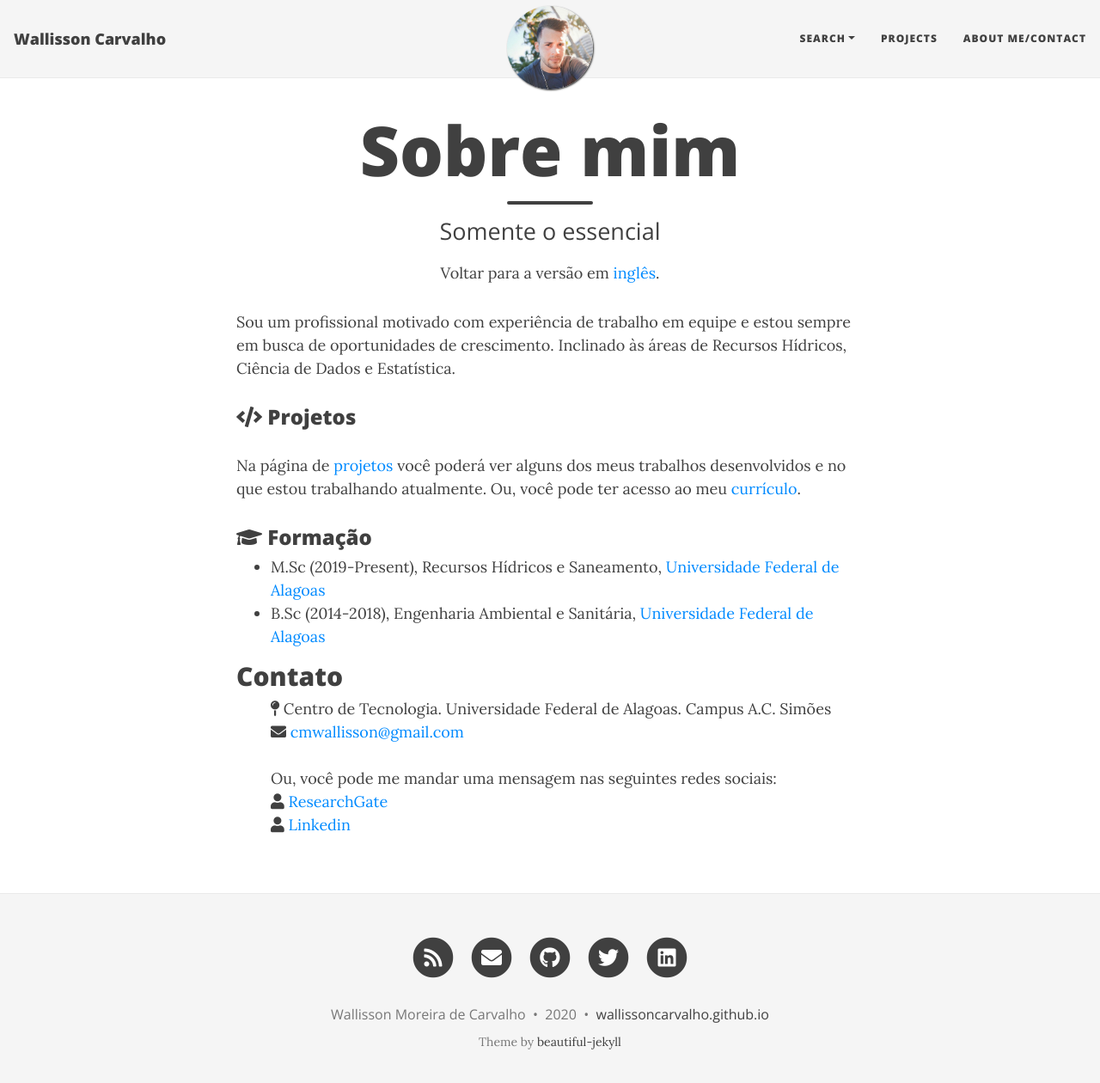
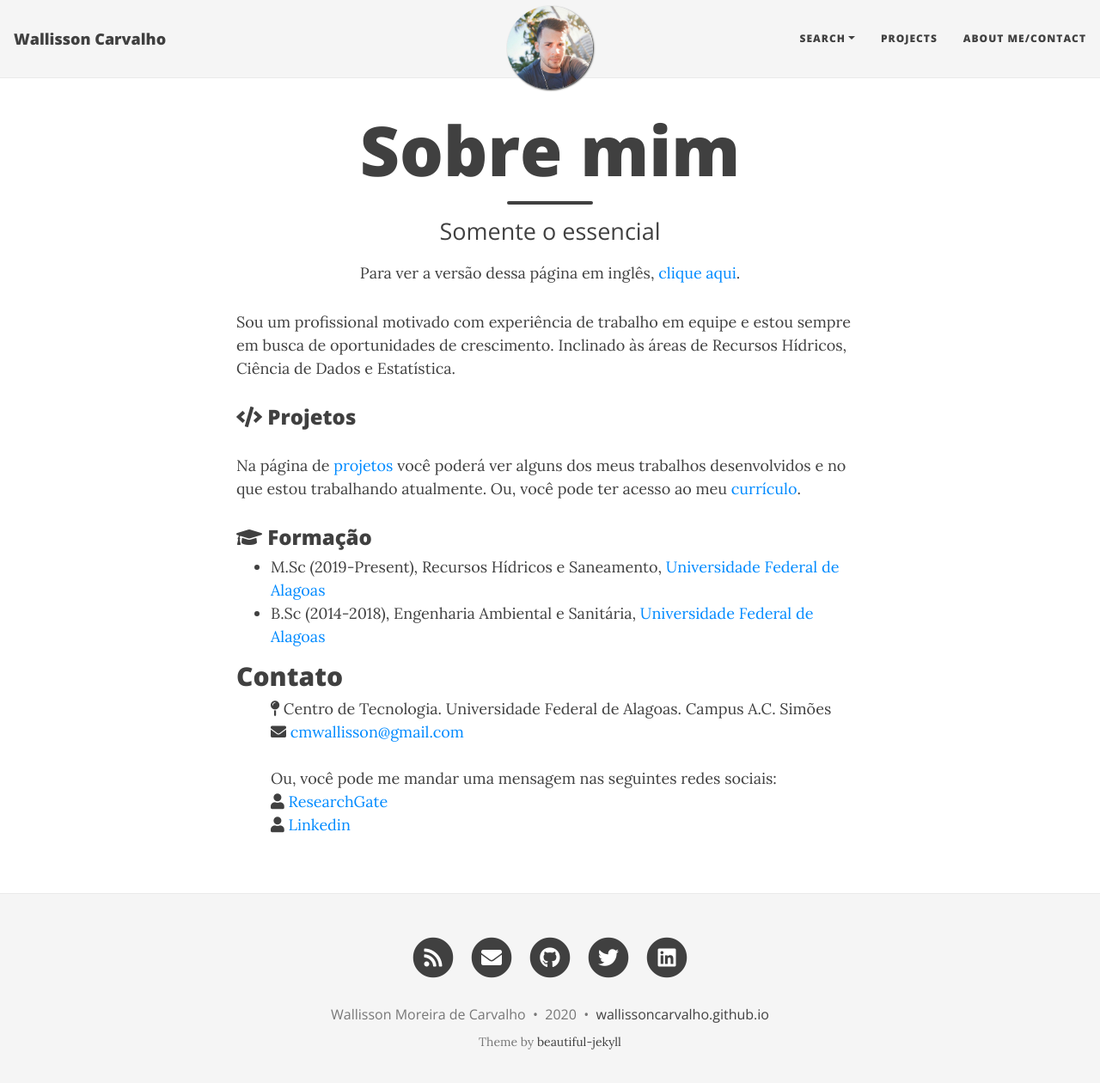
Before and after one commit to wallissoncarvalho/wallissoncarvalho.github.io, a Jekyll site: the page built from sobremim.md, in a window 1280 px wide and 1273 px high. Shown: the top 1260 px of the window at 86% size. Built offline with Jekyll 4.4.1, drawn with Linux system fonts in a browser that asks for light colours; nearby versions of some CDN libraries.

Commit message:
Adding the translation option.

```diff
--- a/sobremim.md
+++ b/sobremim.md
@@ -4,7 +4,7 @@ title: Sobre mim
 subtitle: Somente o essencial
 ---
 <div style="text-align: center">
-Voltar para a versão em <a href="/about">inglês</a>.
+Para ver a versão dessa página em inglês, <a href="/about">clique aqui</a>.
 </div>
 
 Sou um profissional motivado com experiência de trabalho em equipe e estou sempre em busca de oportunidades de crescimento.
```
Also changed, not shown: projects.md (+1 -0 lines), projetos.md (+1 -0 lines).
